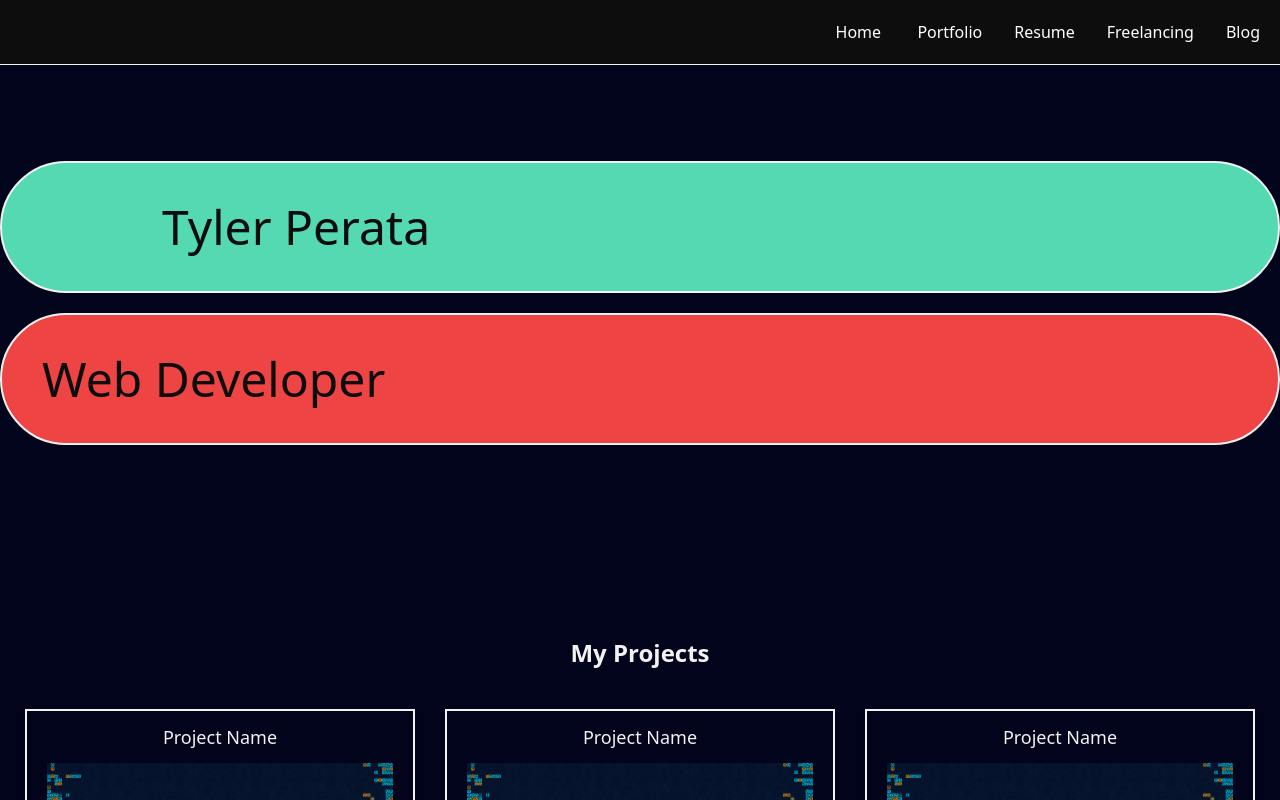
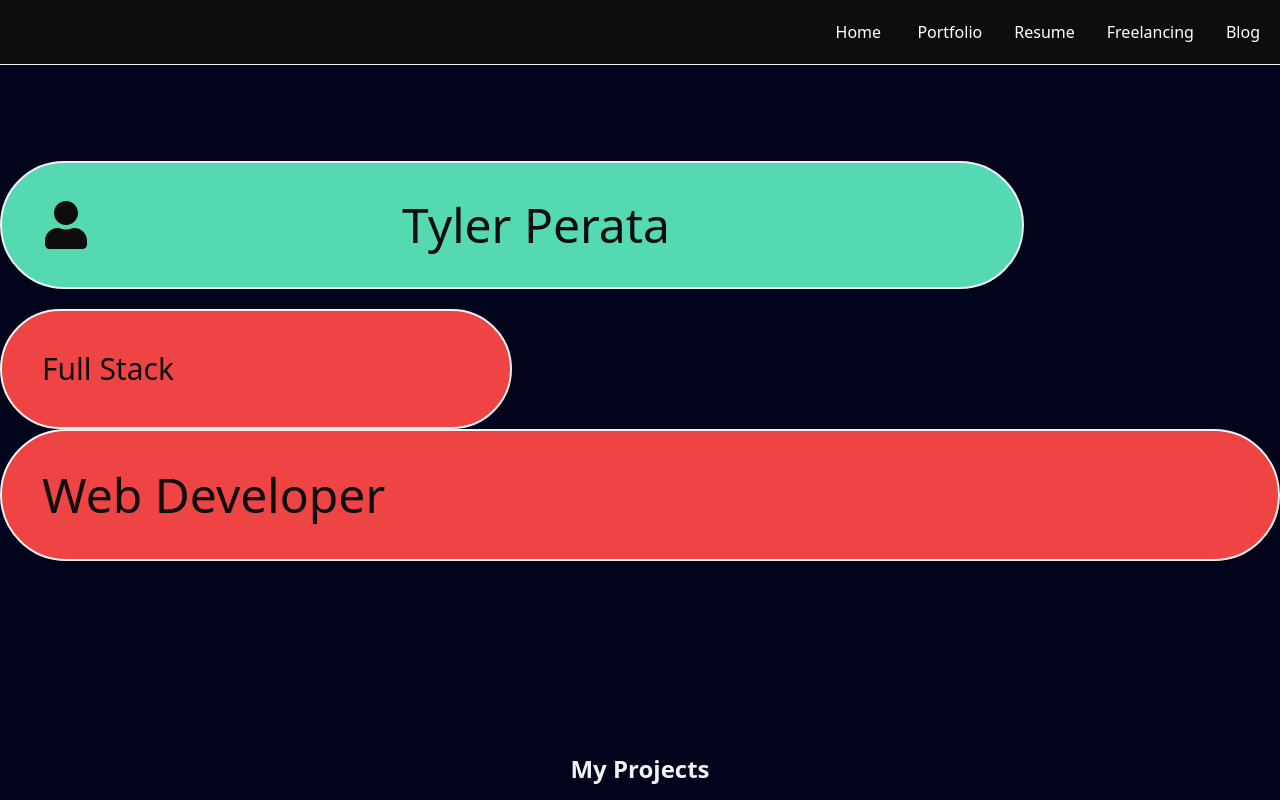
Before and after one commit to TylerP99/tylerperata, a React (Create React App) app in the folder client/: page / in a window 1280 px wide. Shown: the top 800 px of the page. Built offline with nearby package versions, Linux system fonts and the light colour scheme.

Commit message:
Style changes

```diff
--- a/client/src/components/landing-components/Hero.jsx
+++ b/client/src/components/landing-components/Hero.jsx
@@ -1,4 +1,7 @@
 import React from 'react'
+
+import {BsStack} from "react-icons/bs"
+import { FaUser, FaLaptopCode, FaDatabase } from 'react-icons/fa'
 
 import SocialDisplay from './SocialDisplay'
 
@@ -8,16 +11,22 @@ function Hero() {
 
       <section className='mb-5'>
         <h1
-        className='text-black bg-green border-2 border-white rounded-full text-5xl p-10 pl-40 transition-opacity animate-fadeIn animate-slideRight'
+        className='flex justify-between items-center text-black bg-green border-2 border-white rounded-full text-5xl transition-opacity animate-growWidth w-[80vw] h-[10vw] p-10'
 
         >
-          Tyler Perata</h1>
+          <FaUser/>
+          <span>Tyler Perata</span>
+          <div></div>
+        </h1>
 
 
       </section>
 
       <section className=''>
 
+      <h3
+      className='text-black bg-red-500 border-2 border-white rounded-full text-3xl p-10 pr-10 animate-slideLeft w-[40vw]'
+      >Full Stack</h3>
       <h2
         className='text-black bg-red-500 border-2 border-white rounded-full text-5xl p-10 pr-40 animate-slideLeft'
         >Web Developer</h2>
--- a/client/tailwind.config.js
+++ b/client/tailwind.config.js
@@ -44,11 +44,25 @@ module.exports = {
             opacity: "100%"
           }
         },
+        growWidth: {
+          "from": {
+            width: "10vw",
+            height: "10vw",
+          },
+          "70%": {
+            width: "10vw",
+            height: "10vw",
+          },
+          "to": {
+            width: "80vw",
+            height: "10vw",
+          }
+        }
       },
       animation: {
         slideRight: "0.5s ease-out 1 slideRight",
         slideLeft: "0.5s ease-out 1 slideLeft",
-
+        growWidth: "1s linear 1 growWidth",
       }
     },
   },
```
